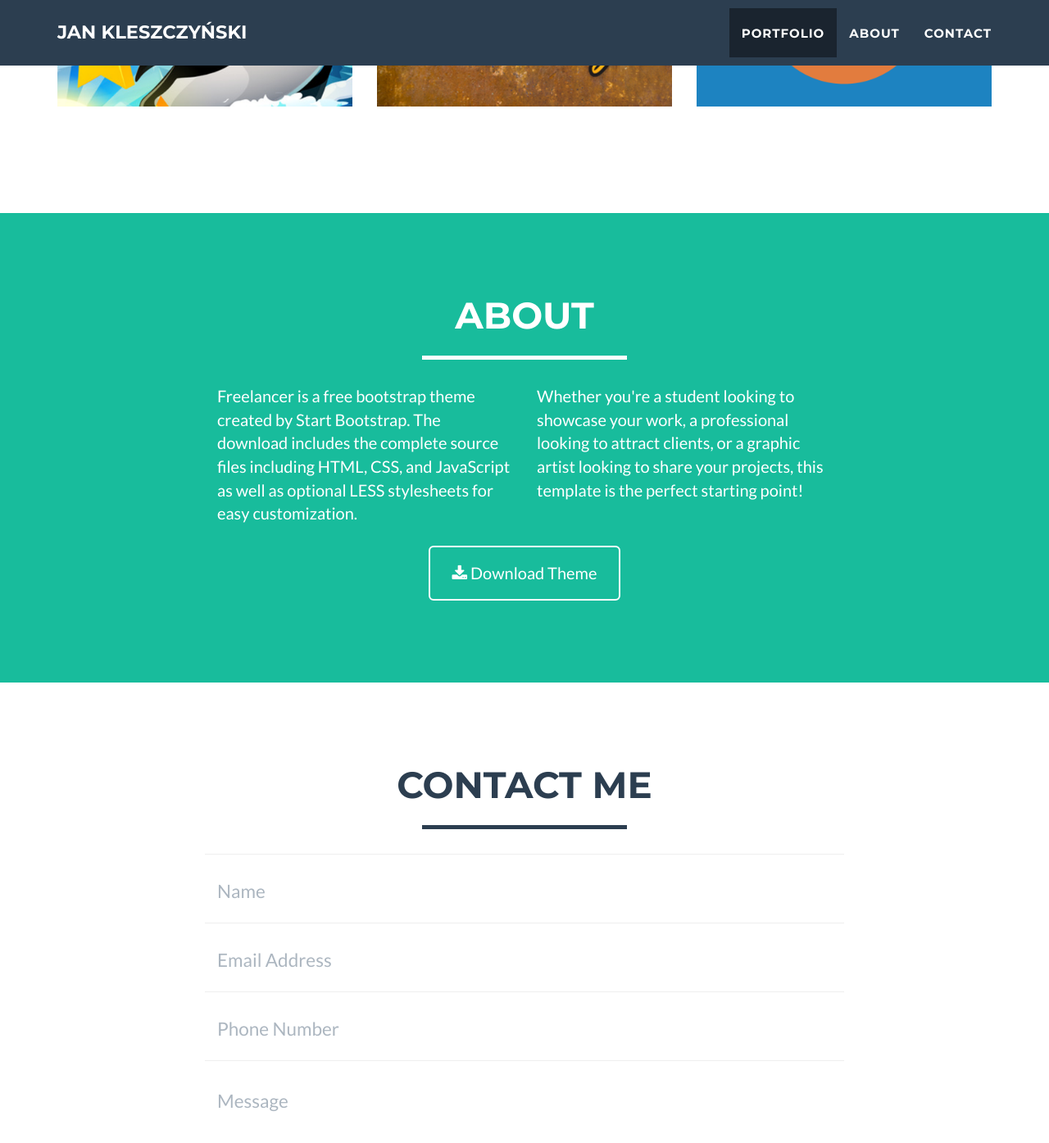
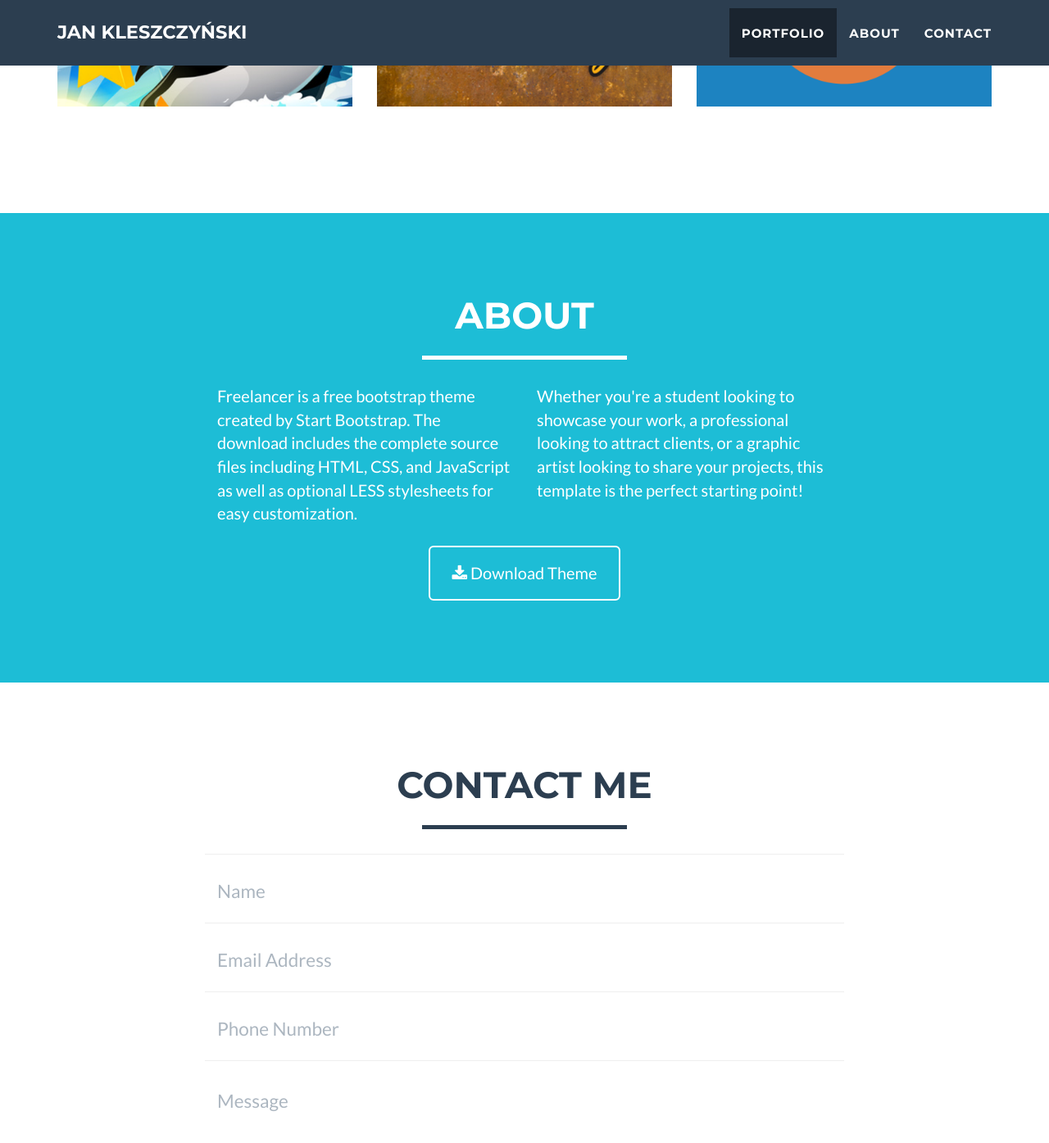
Before and after one commit to kleszcz/kleszcz.github.io, a Jekyll site: the page index.html, which Jekyll copies as it is, in a window 1280 px wide and 1400 px high, scrolled down 1405 px. Shown: the top 1395 px of the window at 82% size. Built offline with Jekyll 4.4.1, drawn with Linux system fonts in a browser that asks for light colours; nearby versions of some CDN libraries.

Commit message:
Update freelancer.css

```diff
--- a/css/freelancer.css
+++ b/css/freelancer.css
@@ -2,6 +2,12 @@
  * Start Bootstrap - Freelancer Bootstrap Theme (http://startbootstrap.com)
  * Code licensed under the Apache License v2.0.
  * For details, see http://www.apache.org/licenses/LICENSE-2.0.
+ */
+
+/*
+ * Colors
+ * Blue: #1dbdd6
+ * Turkus: #18bc9c
  */
 
 body {
@@ -63,7 +69,7 @@ hr.star-light {
 
 hr.star-light:after {
     color: #fff;
-    background-color: #18bc9c;
+    background-color: #1dbdd6;
 }
 
 hr.star-primary {
@@ -182,7 +188,7 @@ section h2 {
 
 section.success {
     color: #fff;
-    background: #18bc9c;
+    background: #1dbdd6;
 }
 
 @media(max-width:767px) {
@@ -212,7 +218,8 @@ section.success {
     width: 100%;
     height: 100%;
     opacity: 0;
-    background: rgba(24,188,156,.9);
+    /*background: rgba(24,188,156,.9);*/
+    background: rgba(29,189,214,.9);
     -webkit-transition: all ease .5s;
     -moz-transition: all ease .5s;
     transition: all ease .5s;
```
